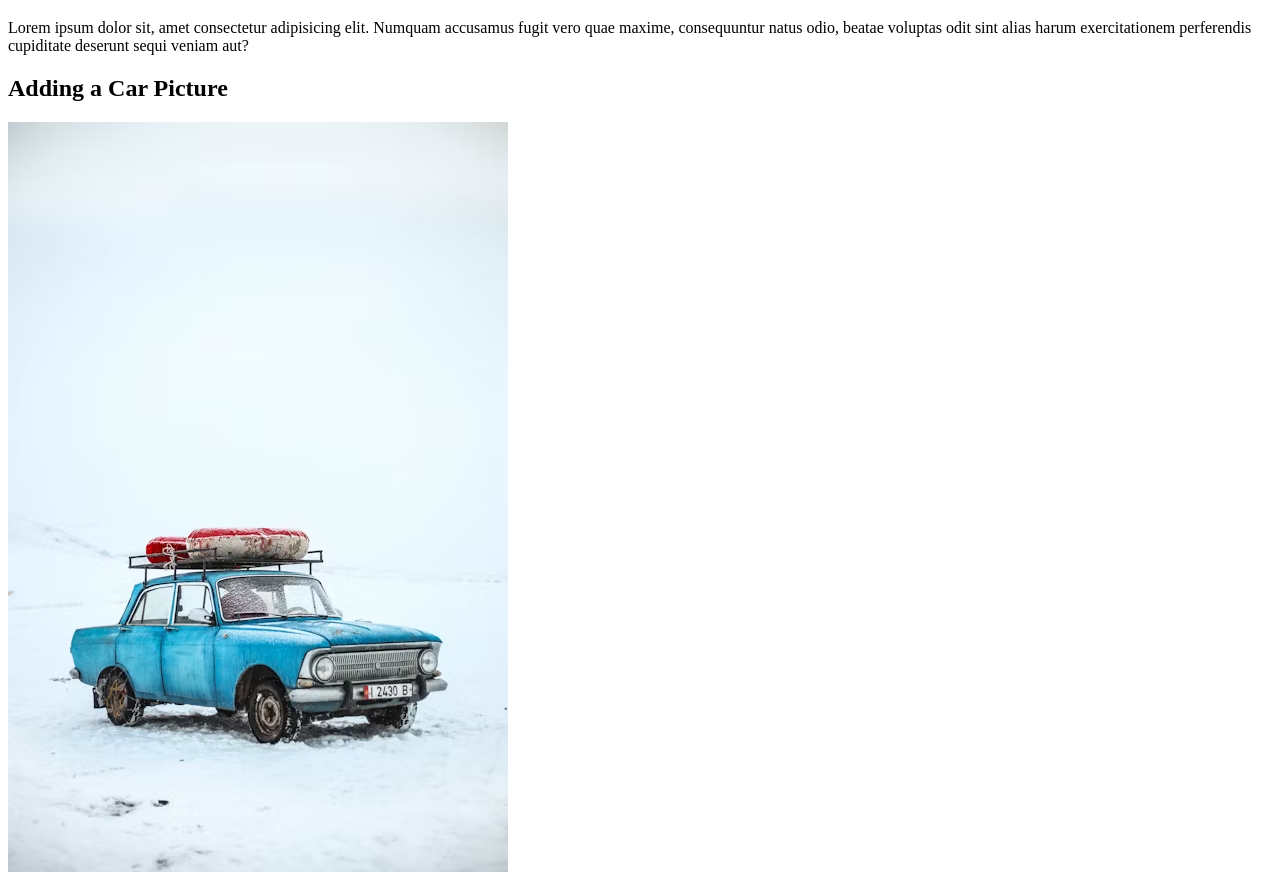
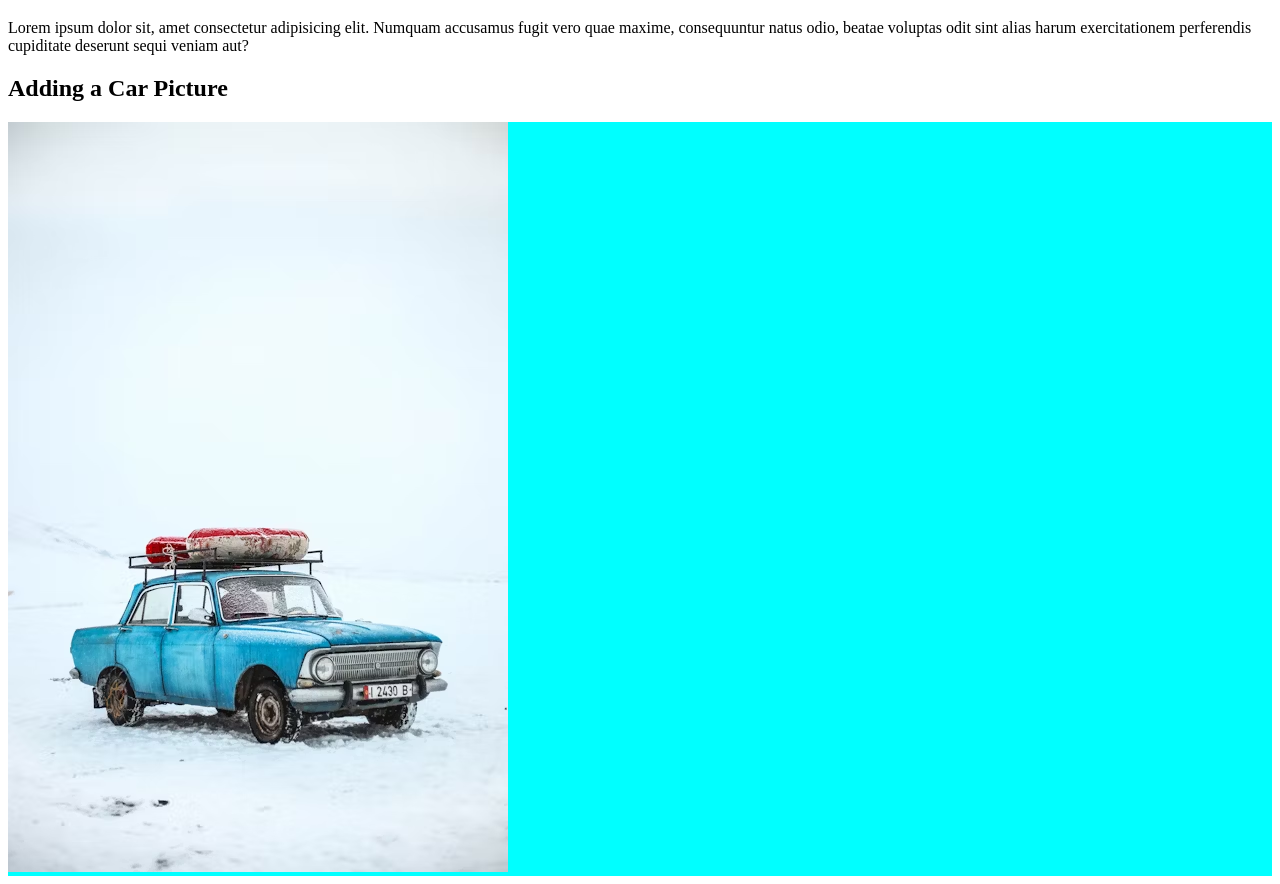
Before and after one commit to shafiuljaved/programming-hero-first-repo, a plain HTML site: page index.html in a window 1280 px wide. Shown: the part 61-945 px from the top of the page. Drawn offline with Linux system fonts and the light colour scheme.

Commit message:
Commit for adding Css

```diff
--- a/index.html
+++ b/index.html
@@ -6,13 +6,15 @@
     <title>First Repo Test</title>
 </head>
 <h1>Repositoty test</h1>
+
+<link rel="stylesheet" href="styles/gitlearn.css">
 <p>
     Lorem ipsum dolor sit, amet consectetur adipisicing elit. Numquam accusamus fugit vero quae maxime, consequuntur natus odio, beatae voluptas odit sint alias harum exercitationem perferendis cupiditate deserunt sequi veniam aut?
 </p>
 
 <h2>Adding a Car Picture</h2>
 
-<div>
+<div class="Carpic">
     <img src="Sample Images/Winter Car.avif" alt="">
 </div>
 
--- /dev/null
+++ b/styles/gitlearn.css
@@ -0,0 +1,5 @@
+.Carpic {
+    background-color: aqua;
+    image-orientation: from-image;
+    image-resolution: 15px;
+}
```
